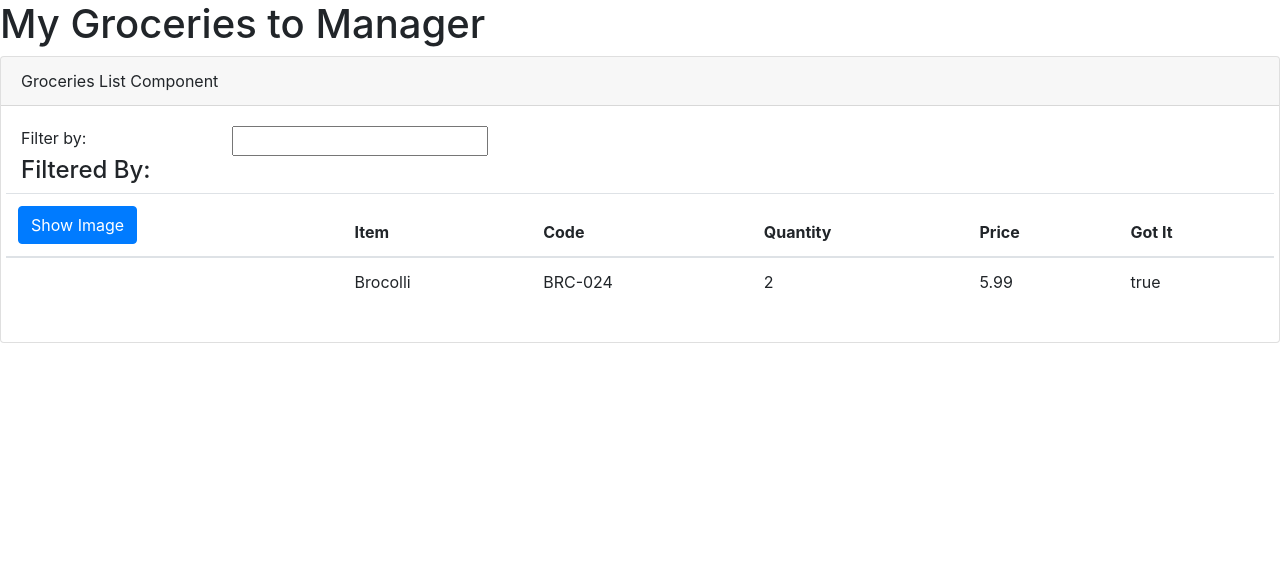
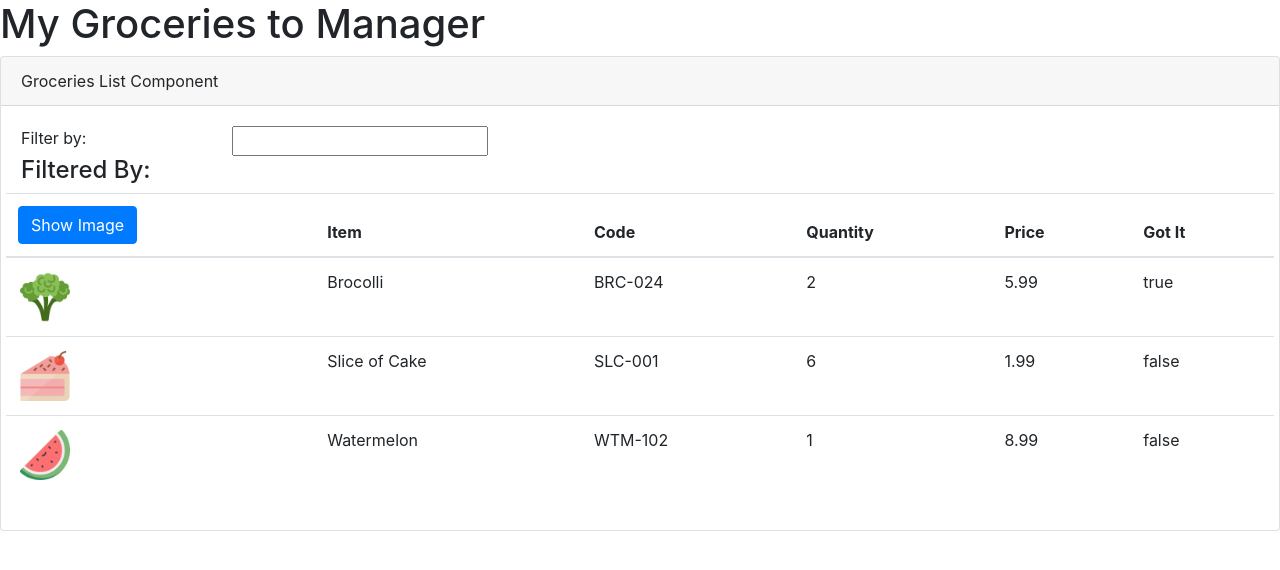
Before and after one commit to hina-raza/Grocery-List-Application, an Angular app: page / in a window 1280 px wide. Shown: the top 570 px of the page. Built offline with nearby package versions, Linux system fonts and the light colour scheme.

Commit message:
loading data by looping through objects

```diff
--- a/src/app/groceries-list/groceries-list.component.html
+++ b/src/app/groceries-list/groceries-list.component.html
@@ -16,7 +16,7 @@
                 <h4>Filtered By:</h4>
             </div>
             <div class="table-responsive">
-                <table class="table">
+                <table class="table" *ngIf="groceries && groceries.length" >
                     <thead>
                         <tr>
                             <th><button class="btn btn-primary">Show Image</button></th>
@@ -28,13 +28,13 @@
                         </tr>
                     </thead>
                     <tbody>
-                        <tr>
-                            <td></td>
-                            <td>{{ groceries[0].groceryName }}</td>
-                            <td>{{ groceries[0].groceryCode }}</td>
-                            <td>{{ groceries[0].quantity }}</td>
-                            <td>{{ groceries[0].price }}</td>
-                            <td>{{ groceries[0].gotIt }}</td>
+                        <tr *ngFor = "let grocery of groceries">
+                            <td><img [src]="grocery.imageUrl" [style.width.px]="imageWidth" [style.margin.px]="imageMargin"></td>
+                            <td>{{ grocery.groceryName }}</td>
+                            <td>{{ grocery.groceryCode }}</td>
+                            <td>{{ grocery.quantity }}</td>
+                            <td>{{ grocery.price }}</td>
+                            <td>{{ grocery.gotIt }}</td>
                         </tr>
                     </tbody>
                 </table>
--- a/src/app/groceries-list/groceries-list.component.ts
+++ b/src/app/groceries-list/groceries-list.component.ts
@@ -7,6 +7,9 @@
 
 export class GroceryListComponent{
     pageTitle: string = 'Groceries List Component';
+
+    imageWidth = 50;
+    imageMargin = 2;
     groceries: any[] = [
         {
             "groceryID": 1,
```
